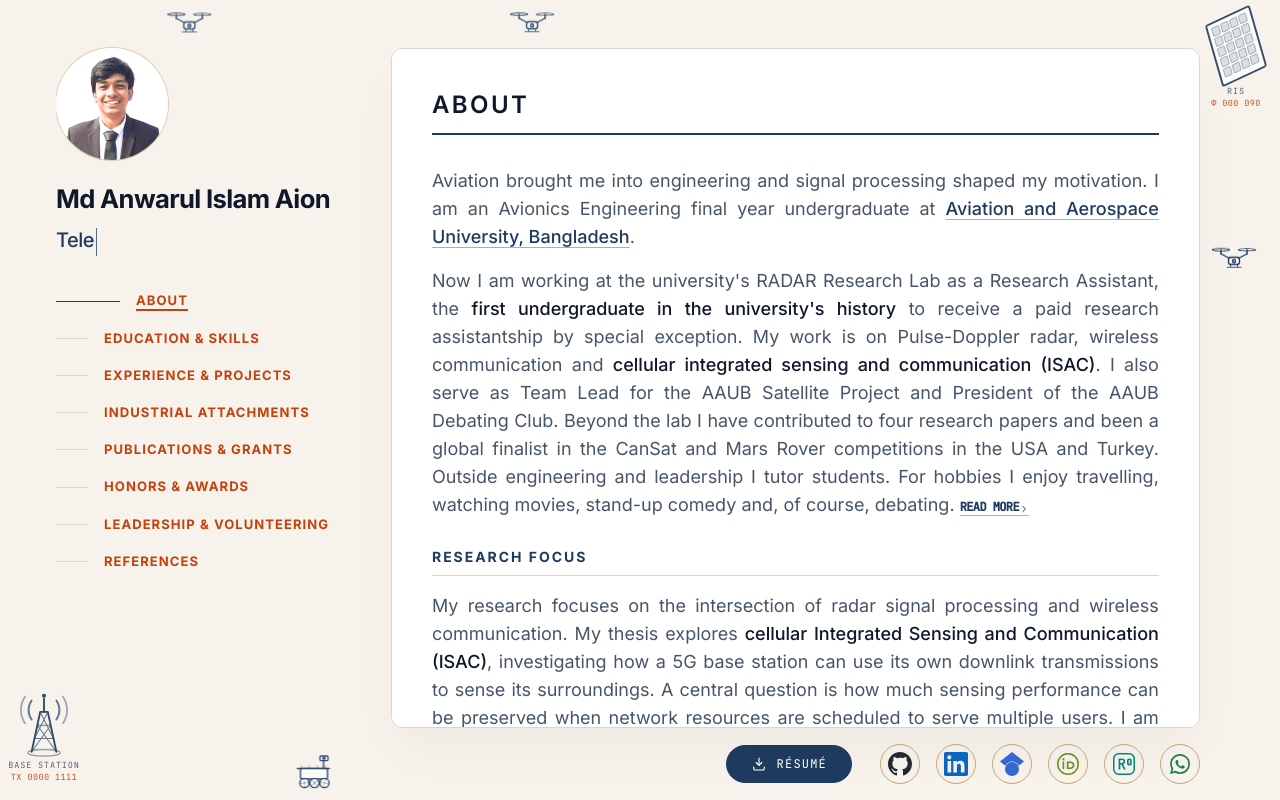
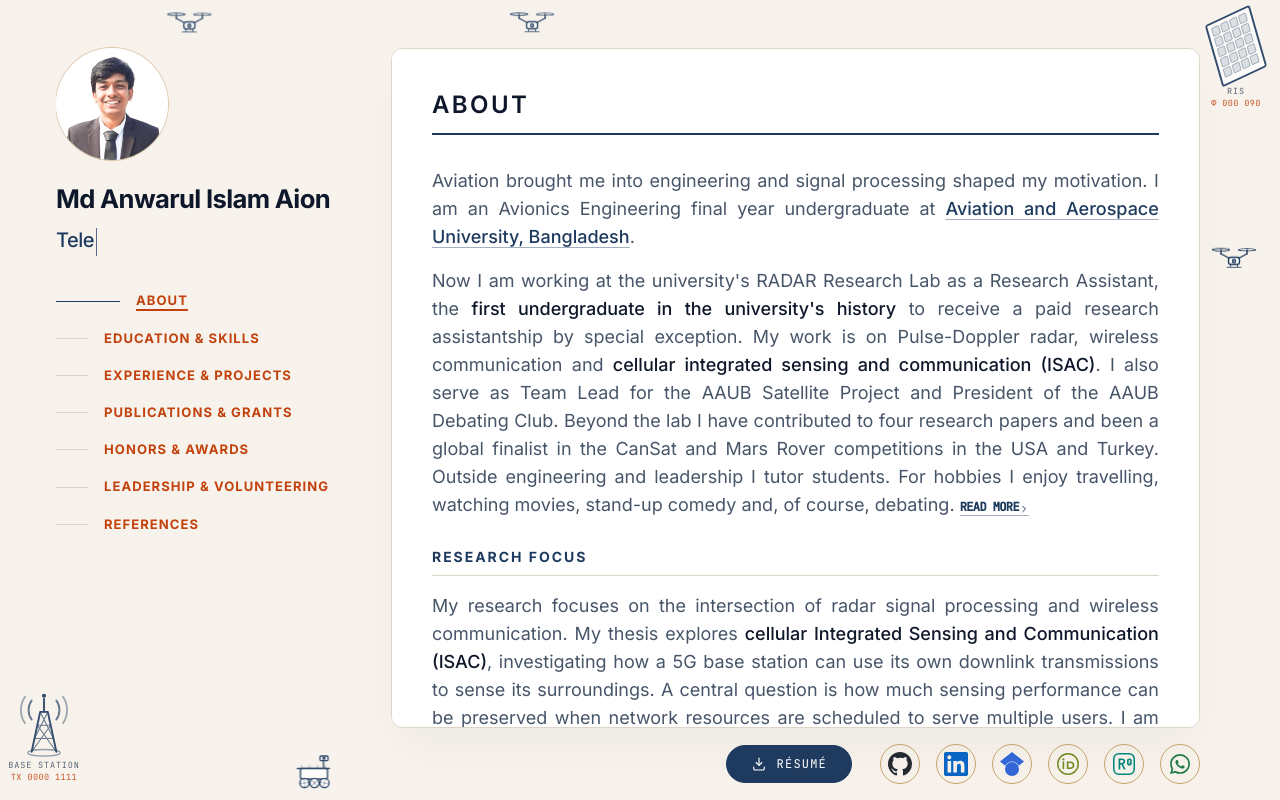
Before and after one commit to anwarul-islam-aion/anwarul-islam-aion.github.io, a React (Vite) app: page / in a window 1280 px wide. Built offline with nearby package versions, Linux system fonts and the light colour scheme.

Commit message:
Fold attachments into Experience, shorten the phone labels, scroll to top on open

```diff
--- a/src/components/LeftPanel.jsx
+++ b/src/components/LeftPanel.jsx
@@ -124,7 +124,7 @@ export default function LeftPanel({ active, onOpen }) {
                   className="fixed inset-0 z-40 cursor-default bg-ink/10"
                 />
                 <ul className="absolute left-0 top-12 z-50 w-64 overflow-hidden rounded-xl border border-rule bg-paper shadow-lg">
-                  {sections.map(({ id, label, accent }, index) => (
+                  {sections.map(({ id, short, accent }, index) => (
                     <li key={id} className="border-b border-divider last:border-b-0">
                       <a
                         href={`#${id}`}
@@ -136,7 +136,7 @@ export default function LeftPanel({ active, onOpen }) {
                           style={{ color: active === id ? accent : undefined }}
                           className="text-[0.78rem] font-bold uppercase tracking-[0.08em] text-nav"
                         >
-                          {label}
+                          {short}
                         </span>
                         <span className="shrink-0 font-mono text-[0.7rem] text-ink-soft">
                           {index + 1}/{sections.length}
@@ -150,7 +150,7 @@ export default function LeftPanel({ active, onOpen }) {
           </div>
 
           <ul className="-mr-4 flex min-w-0 flex-1 snap-x gap-2 overflow-x-auto pr-4 lg:mx-0 lg:w-max lg:flex-col lg:gap-0 lg:overflow-visible lg:pr-0 lg:pb-0">
-            {sections.map(({ id, label, accent }, index) => {
+            {sections.map(({ id, label, short, accent }, index) => {
               const isActive = active === id;
               return (
                 <li
@@ -190,7 +190,8 @@ export default function LeftPanel({ active, onOpen }) {
                         isActive ? 'underline decoration-2 underline-offset-4' : ''
                       }`}
                     >
-                      {label}
+                      <span className="lg:hidden">{short}</span>
+                      <span className="hidden lg:inline">{label}</span>
                     </span>
                   </a>
                 </li>
--- a/src/components/Panel.jsx
+++ b/src/components/Panel.jsx
@@ -6,7 +6,6 @@ import { LANDING } from '../lib/arrival';
 import About from './sections/About';
 import Education from './sections/Education';
 import Experience from './sections/Experience';
-import Attachments from './sections/Attachments';
 import Publications from './sections/Publications';
 import Honors from './sections/Honors';
 import Leadership from './sections/Leadership';
@@ -16,7 +15,6 @@ const registry = {
   about: About,
   education: Education,
   experience: Experience,
-  attachments: Attachments,
   publications: Publications,
   honors: Honors,
   leadership: Leadership,
--- a/src/components/SectionRail.jsx
+++ b/src/components/SectionRail.jsx
@@ -16,7 +16,7 @@ export default function SectionRail({ active, onOpen }) {
   return (
     <nav aria-label="Sections" className="mt-10 border-t border-rule pt-6 lg:hidden">
       <ul className="flex flex-wrap gap-2">
-        {sections.map(({ id, label, accent }) => {
+        {sections.map(({ id, short, accent }) => {
           const isActive = active === id;
           return (
             <li key={id}>
@@ -27,7 +27,7 @@ export default function SectionRail({ active, onOpen }) {
                 onClick={() => onOpen(id)}
                 aria-current={isActive ? 'page' : undefined}
               >
-                {label}
+                {short}
               </a>
             </li>
           );
--- a/src/components/sections/Attachments.jsx
+++ /dev/null
@@ -1,25 +0,0 @@
-import { internships } from '../../data/resume';
-import { CompactRow } from '../ui';
-
-export default function Attachments() {
-  return (
-    <div>
-      <p className="mb-8 text-justify text-base text-ink-soft sm:text-lg">
-        Rotations through Bangladesh Air Force maintenance, repair and overhaul units and a
-        commercial line-maintenance base. They covered fighter, rotary and transport airframes,
-        plus the quality-assurance side of a wide-body operator.
-      </p>
-
-      <ul className="group/list">
-        {internships.map((stint) => (
-          <li key={stint.org} className="mb-3">
-            <CompactRow lead={stint.duration} leadWidth="narrow">
-              <span className="text-base font-medium text-ink">{stint.org}</span>
-              <span className="text-base text-ink-soft">: {stint.detail}</span>
-            </CompactRow>
-          </li>
-        ))}
-      </ul>
-    </div>
-  );
-}
--- a/src/components/sections/Experience.jsx
+++ b/src/components/sections/Experience.jsx
@@ -1,6 +1,6 @@
 import { useState } from 'react';
-import { jobs, research, teamExperience, projects } from '../../data/resume';
-import { Card, Subheading, TagLine, CardTitle, MoreButton } from '../ui';
+import { jobs, research, teamExperience, projects, internships } from '../../data/resume';
+import { Card, Subheading, TagLine, CardTitle, MoreButton, CompactRow } from '../ui';
 import ProjectArt from '../ProjectArt';
 import SubPage from '../SubPage';
 
@@ -246,6 +246,27 @@ export default function Experience() {
         ))}
       </ul>
 
+      {/* Was a section of its own until it folded in here. Six one-line
+          rotations did not fill a tab, and they are work experience. */}
+      <Subheading>Industrial Attachments</Subheading>
+
+      <p className="mb-6 text-justify text-base text-ink-soft">
+        Rotations through Bangladesh Air Force maintenance, repair and overhaul units and a
+        commercial line-maintenance base. They covered fighter, rotary and transport airframes,
+        plus the quality-assurance side of a wide-body operator.
+      </p>
+
+      <ul className="group/list mb-12">
+        {internships.map((stint) => (
+          <li key={stint.org} className="mb-3">
+            <CompactRow lead={stint.duration} leadWidth="narrow">
+              <span className="text-base font-medium text-ink">{stint.org}</span>
+              <span className="text-base text-ink-soft">: {stint.detail}</span>
+            </CompactRow>
+          </li>
+        ))}
+      </ul>
+
       <p className="mt-2 text-justify text-base text-ink-soft">
         Also presented{' '}
         <span className="text-ink">The Technological Advancement of Electric Propulsion</span> at
--- a/src/data/resume.js
+++ b/src/data/resume.js
@@ -110,15 +110,24 @@ export const researchInterests = [
  * heading, that card's meta labels, and the nav indicator. All eight are deep,
  * desaturated tones that clear 5:1 on white, so they stay legible as text.
  */
+/*
+ * `short` is what the phone navigation shows. A chip row and a wrapped foot
+ * rail have a fraction of the width the desktop index has, and "Leadership &
+ * Volunteering" set in tracked capitals took a whole line of a 375px screen.
+ * The long `label` still titles the card and still runs down the left column.
+ *
+ * Industrial Attachments is no longer a section of its own. It was six
+ * one-line rotations, which did not carry a tab, and it belongs with the rest
+ * of the work. It is now the last block inside Experience.
+ */
 export const sections = [
-  { id: 'about', label: 'About', accent: '#1e3a5f' }, // navy
-  { id: 'education', label: 'Education & Skills', accent: '#2f5d62' }, // teal
-  { id: 'experience', label: 'Experience & Projects', accent: '#8a5a3b' }, // umber
-  { id: 'attachments', label: 'Industrial Attachments', accent: '#4a6741' }, // moss
-  { id: 'publications', label: 'Publications & Grants', accent: '#7a3b4a' }, // burgundy
-  { id: 'honors', label: 'Honors & Awards', accent: '#7d6033' }, // bronze
-  { id: 'leadership', label: 'Leadership & Volunteering', accent: '#5b4b7a' }, // plum
-  { id: 'references', label: 'References', accent: '#6b5b4e' }, // taupe
+  { id: 'about', label: 'About', short: 'About', accent: '#1e3a5f' }, // navy
+  { id: 'education', label: 'Education & Skills', short: 'Education', accent: '#2f5d62' }, // teal
+  { id: 'experience', label: 'Experience & Projects', short: 'Experiences', accent: '#8a5a3b' }, // umber
+  { id: 'publications', label: 'Publications & Grants', short: 'Publications', accent: '#7a3b4a' }, // burgundy
+  { id: 'honors', label: 'Honors & Awards', short: 'Honors & Awards', accent: '#7d6033' }, // bronze
+  { id: 'leadership', label: 'Leadership & Volunteering', short: 'Leadership', accent: '#5b4b7a' }, // plum
+  { id: 'references', label: 'References', short: 'References', accent: '#6b5b4e' }, // taupe
 ];
 
 /**
--- a/src/hooks/useHashSection.js
+++ b/src/hooks/useHashSection.js
@@ -11,8 +11,15 @@ const fromHash = () => {
 export default function useHashSection() {
   const [active, setActive] = useState(fromHash);
 
+  const toTop = () => {
+    if (globalThis.scrollY > 0) globalThis.scrollTo({ top: 0, behavior: 'smooth' });
+  };
+
   useEffect(() => {
-    const onHashChange = () => setActive(fromHash());
+    const onHashChange = () => {
+      setActive(fromHash());
+      if (globalThis.scrollY > 0) globalThis.scrollTo({ top: 0, behavior: 'smooth' });
+    };
     addEventListener('hashchange', onHashChange);
     return () => removeEventListener('hashchange', onHashChange);
   }, []);
@@ -21,6 +28,7 @@ export default function useHashSection() {
     if (ids.includes(id)) {
       history.replaceState(null, '', `#${id}`);
       setActive(id);
+      toTop();
     }
   }, []);
 
```
